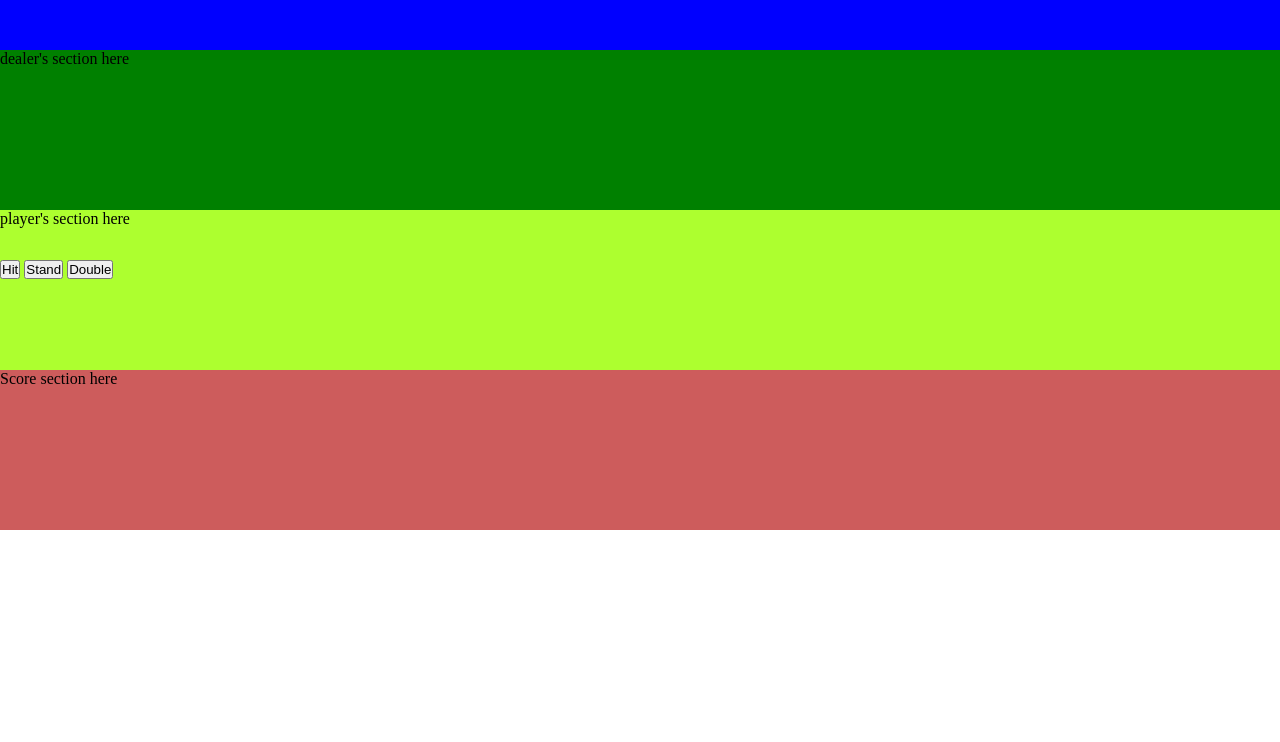
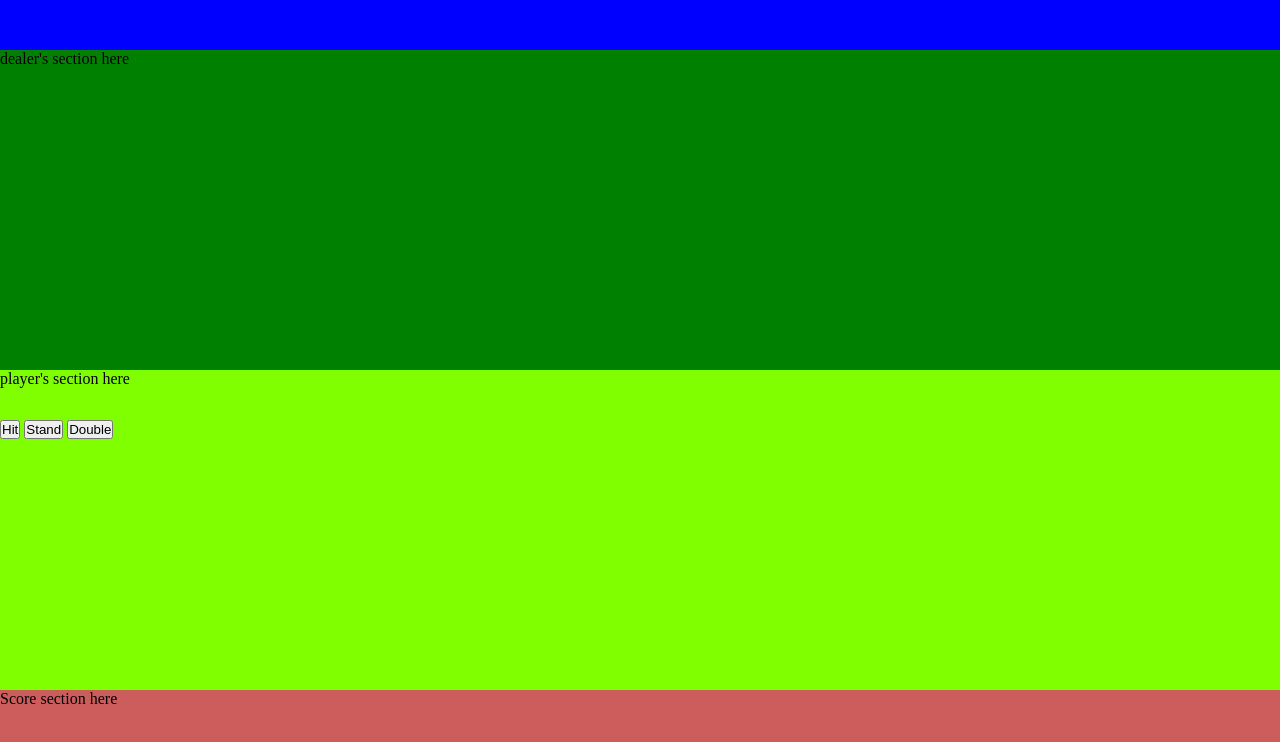
Before and after one commit to WeCanCodeIT/blackjack-awesome-_, a website with bundled scripts: page AWSM.html in a window 1280 px wide. Shown: the part 30-772 px from the top of the page. Built offline with nearby package versions, Linux system fonts and the light colour scheme; a web font is replaced by a local one.

Commit message:
fixed some layout and styling

```diff
--- a/css/css.css
+++ b/css/css.css
@@ -10,7 +10,6 @@ font-family: 'Abril Fatface', cursive;
 
 
 * {
-    /* outline:0; */
     box-sizing: border-box;
     margin: 0;
     padding: 0;
@@ -42,8 +41,6 @@ html {
 
 .game__dealer {
     background-color: green;
-    grid-area: game-dealer;
-    height: 10rem;
 }
 
 .game__dealer-cards {
@@ -51,9 +48,7 @@ html {
 }
 
 .game__player {
-    background-color: greenyellow;
-    grid-area: game-player;
-    height: 10rem;
+    background-color: chartreuse;
 }
 
 .game__player-actions {
@@ -65,25 +60,25 @@ html {
     margin: 1rem;
 }
 
+.main__game {
+    display: grid;
+    grid-template-rows: 1fr 1fr;
+    margin: 0 auto;
+    width: 100%;
+}
 
 .main__header {
     background-color: blue;
-    grid-area: header;
-    height: 5rem;
-    width: auto;
 }
 
 .main__player-stats {
     background-color: indianred;
-    grid-area: stats-bar;
-    height: 10rem;
 }
 
 .main__wrapper {
-    /* grid-template-areas: 10% 40% 40% 10%; */
-    grid-template-rows: header game-dealer game-player stats-bar;
+    display: grid;
+    grid-template-rows: 1fr 8fr 1fr;
     min-height: 100vh;
-    min-width: 100vw;
 }
 
 .playing-card {
```
